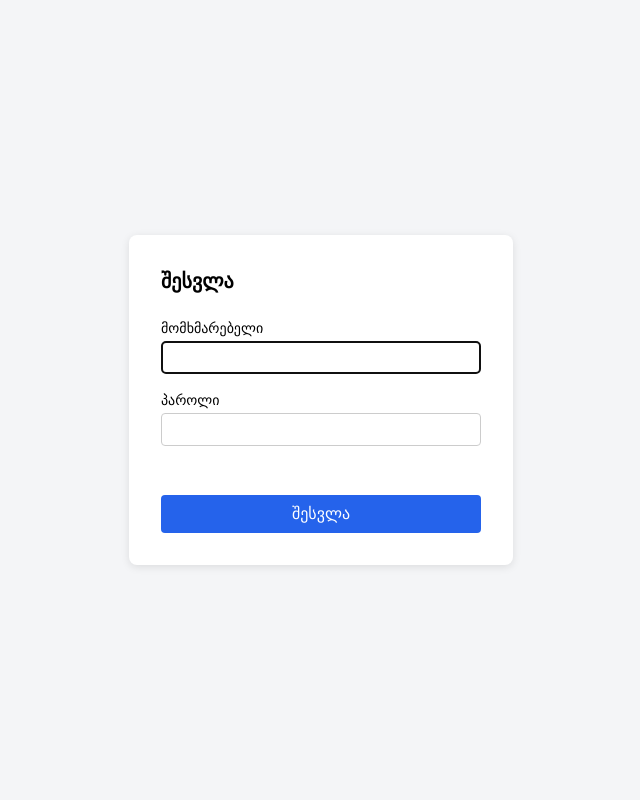
After one commit to MishaGeg/store-transfer-capacity-tool, a Flask app: page /login in a window 1280 px wide. The commit adds this page. Shown: the whole page, without its empty margins (319-959 px from the left). Run offline with Flask 3, Linux system fonts and the light colour scheme.

Commit message:
Add login page, logout route, and JSON 401 handling
- Add GET /login (login_page) serving templates/login.html
- Add POST /logout (idempotent, no login required)
- Harden POST /login: validate input (400) before querying, safe JSON parsing
- Add JSON unauthorized_handler so protected routes return 401 JSON
- Protect GET /stores with @login_required
- transfers.html: redirect to /login on 401 in apiFetch, add logout button

```diff
--- a/app.py
+++ b/app.py
@@ -1,4 +1,4 @@
-from flask import Flask, render_template
+from flask import Flask, render_template, jsonify
 from dotenv import load_dotenv
 import os
 from models import db, User
@@ -26,6 +26,9 @@ login_manager.init_app(app)
 def load_user(user_id):
     return db.session.get(User, int(user_id))
 
+@login_manager.unauthorized_handler
+def unauthorized():
+    return jsonify({"error": "authentication required"}), 401
 
 app.register_blueprint(transfers_bp)
 app.register_blueprint(capacities_bp)
--- /dev/null
+++ b/templates/login.html
@@ -0,0 +1,126 @@
+<!DOCTYPE html>
+<html lang="ka">
+
+<head>
+    <meta charset="UTF-8">
+    <meta name="viewport" content="width=device-width, initial-scale=1">
+    <title>შესვლა</title>
+    <style>
+        body {
+            font-family: system-ui, sans-serif;
+            display: flex;
+            justify-content: center;
+            align-items: center;
+            min-height: 100vh;
+            margin: 0;
+            background: #f4f5f7;
+        }
+
+        form {
+            background: #fff;
+            padding: 2rem;
+            border-radius: 8px;
+            box-shadow: 0 2px 8px rgba(0, 0, 0, 0.1);
+            width: 100%;
+            max-width: 320px;
+        }
+
+        h1 {
+            margin: 0 0 1.5rem;
+            font-size: 1.25rem;
+        }
+
+        label {
+            display: block;
+            margin-bottom: 0.25rem;
+            font-size: 0.875rem;
+        }
+
+        input {
+            width: 100%;
+            padding: 0.5rem;
+            margin-bottom: 1rem;
+            border: 1px solid #ccc;
+            border-radius: 4px;
+            box-sizing: border-box;
+        }
+
+        button {
+            width: 100%;
+            padding: 0.6rem;
+            border: none;
+            border-radius: 4px;
+            background: #2563eb;
+            color: #fff;
+            font-size: 1rem;
+            cursor: pointer;
+        }
+
+        button:disabled {
+            opacity: 0.6;
+            cursor: default;
+        }
+
+        #error {
+            color: #b91c1c;
+            font-size: 0.875rem;
+            margin-bottom: 1rem;
+            min-height: 1.2em;
+        }
+    </style>
+</head>
+
+<body>
+    <form id="login-form">
+        <h1>შესვლა</h1>
+
+        <label for="username">მომხმარებელი</label>
+        <input id="username" name="username" type="text" autocomplete="username" required autofocus>
+
+        <label for="password">პაროლი</label>
+        <input id="password" name="password" type="password" autocomplete="current-password" required>
+
+        <div id="error" role="alert" aria-live="polite"></div>
+
+        <button type="submit" id="submit-btn">შესვლა</button>
+    </form>
+
+    <script>
+        const form = document.getElementById("login-form");
+        const errorBox = document.getElementById("error");
+        const submitBtn = document.getElementById("submit-btn");
+
+        form.addEventListener("submit", async (event) => {
+            // Stop the browser's default form post; we send JSON instead.
+            event.preventDefault();
+            errorBox.textContent = "";
+            submitBtn.disabled = true;
+
+            const username = document.getElementById("username").value;
+            const password = document.getElementById("password").value;
+
+            try {
+                const response = await fetch("/login", {
+                    method: "POST",
+                    headers: { "Content-Type": "application/json" },
+                    body: JSON.stringify({ username, password }),
+                });
+
+                if (response.ok) {
+                    window.location.href = "/transfers-page";
+                    return;
+                }
+
+                // 400 (missing fields) and 401 (wrong credentials) both carry {"error": "..."}
+                const data = await response.json().catch(() => ({}));
+                errorBox.textContent = data.error || "შესვლა ვერ მოხერხდა";
+            } catch (err) {
+                errorBox.textContent = "სერვერთან დაკავშირება ვერ მოხერხდა";
+            }
+
+            submitBtn.disabled = false;
+        });
+    </script>
+</body>
+
+</html>
--- a/user.py
+++ b/user.py
@@ -1,16 +1,19 @@
-from flask import Blueprint, request, jsonify
+from flask import Blueprint, request, render_template
 from models import User, db
-from flask_login import login_user
+from flask_login import login_user, logout_user
 
 
 auth_bp = Blueprint("auth", __name__)
 
 @auth_bp.route("/login", methods=["POST"])
 def login():
-    data = request.get_json()
+    data = request.get_json(silent=True) or {}
 
     username = data.get("username")
     password = data.get("password")
+
+    if not username or not password:
+        return {"error": "Username and password are required"}, 400
 
     user = db.session.execute(
         db.select(User).where(User.username == username)
@@ -22,3 +25,12 @@ def login():
     login_user(user)
 
     return {"message": "Login successful"}, 200
+
+@auth_bp.route("/login", methods=["GET"])
+def login_page():
+    return render_template("login.html")
+
+@auth_bp.route("/logout", methods=["POST"])
+def logout():
+    logout_user()
+    return {"message": "Logout successful"}, 200
```
Also changed, not shown: stores.py (+4 -3 lines), templates/transfers.html (+29 -1 lines).
